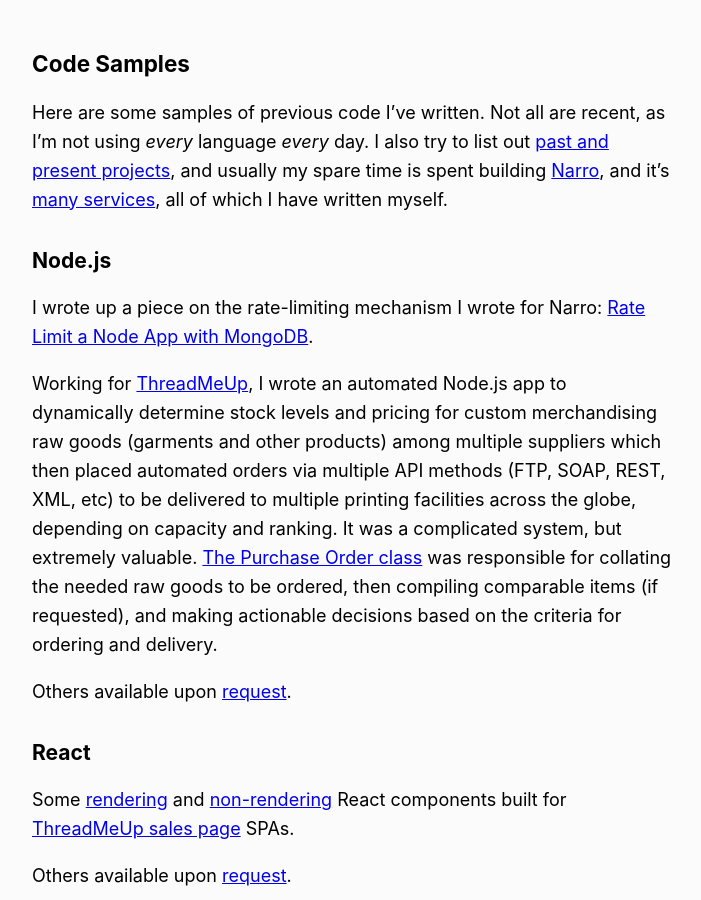
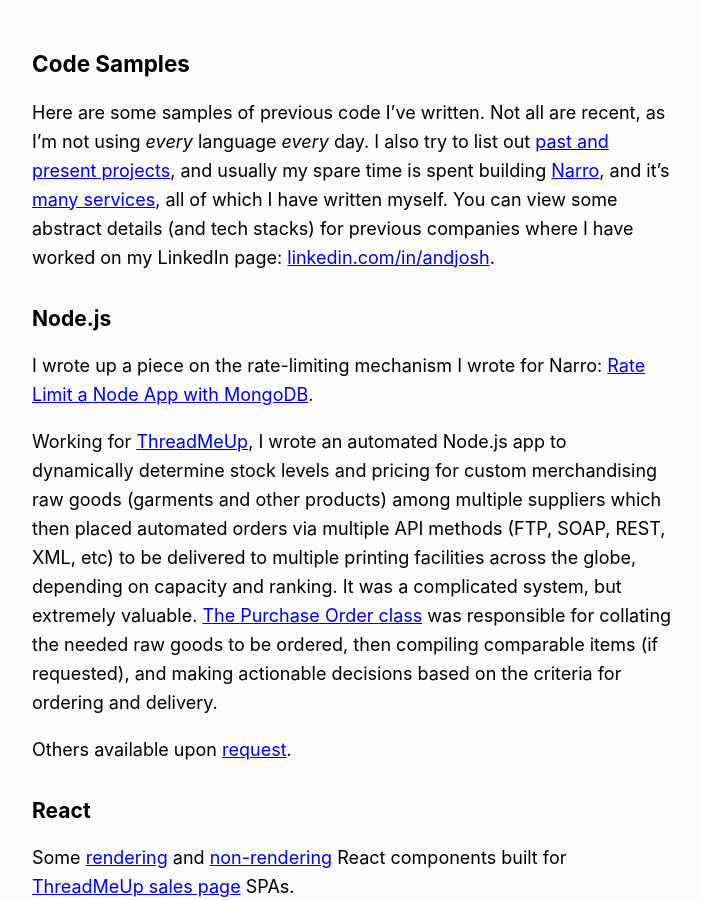
Before and after one commit to joshbeckman/andjosh.github.io, a Jekyll site: the page built from code-samples.md, in a window 1280 px wide and 900 px high. Shown: the whole window, without its empty margins (288-989 px from the left). Built offline with Jekyll 4.4.1, drawn with Linux system fonts in a browser that asks for light colours.

Commit message:
Link to LinkedIn

```diff
--- a/code-samples.md
+++ b/code-samples.md
@@ -4,7 +4,7 @@
 permalink: /code-samples/
 ---
 
-Here are some samples of previous code I've written. Not all are recent, as I'm not using _every_ language _every_ day. I also try to list out [past and present projects](/lists/project), and usually my spare time is spent building [Narro](//www.narro.co), and it's [many services](//narro.co/apps), all of which I have written myself.
+Here are some samples of previous code I've written. Not all are recent, as I'm not using _every_ language _every_ day. I also try to list out [past and present projects](/lists/project), and usually my spare time is spent building [Narro](//www.narro.co), and it's [many services](//narro.co/apps), all of which I have written myself. You can view some abstract details (and tech stacks) for previous companies where I have worked on my LinkedIn page: [linkedin.com/in/andjosh](//linkedin.com/in/andjosh).
 
 ### Node.js
 I wrote up a piece on the rate-limiting mechanism I wrote for Narro: [Rate Limit a Node App with MongoDB](/2016/03/13/rate-limit-node-mongodb/).
```
